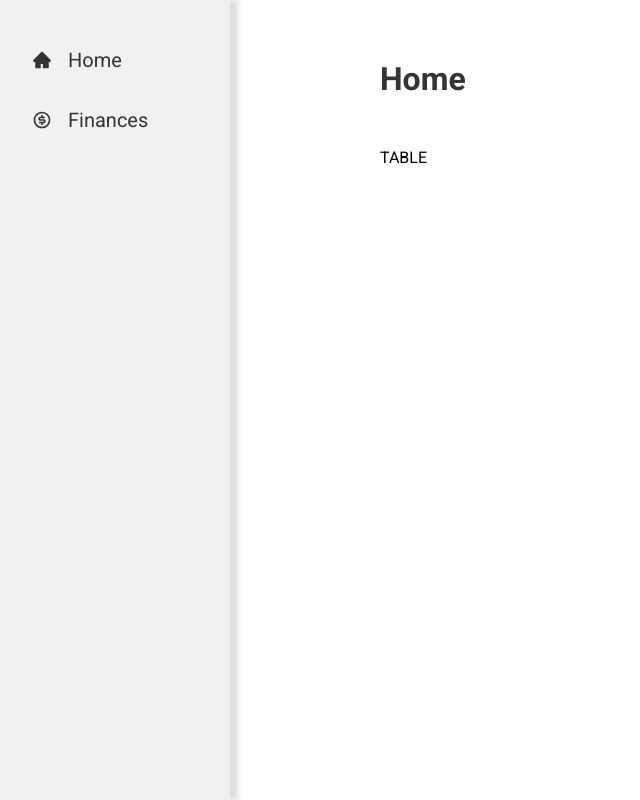
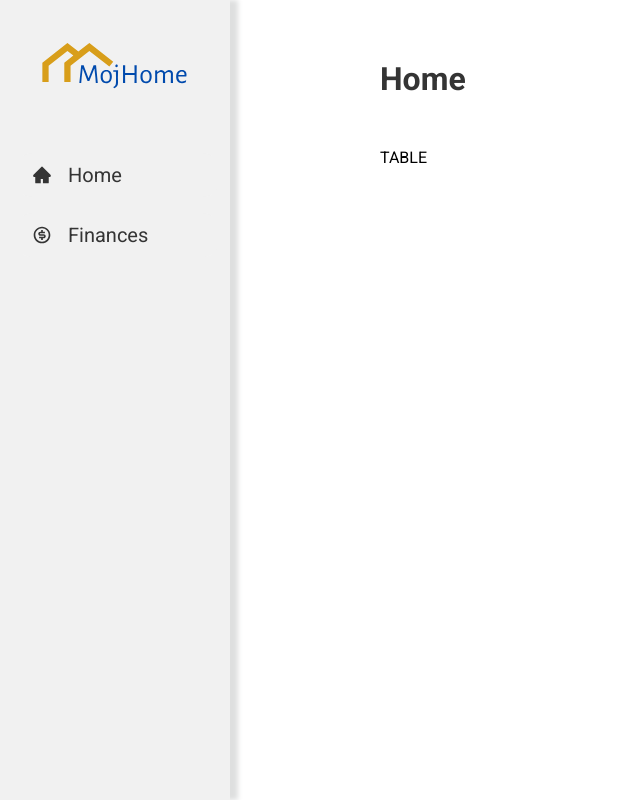
Before and after one commit to vicardo11/mojhome-frontend, a React (Create React App) app: page / in a window 1280 px wide. Shown: the whole page, without its empty margins (0-640 px from the left). Built offline with nearby package versions, Linux system fonts and the light colour scheme.

Commit message:
Add icon and logo

```diff
--- a/public/index.html
+++ b/public/index.html
@@ -4,7 +4,8 @@
     <meta charset="utf-8">
     <meta name="viewport" content="width=device-width, initial-scale=1">
     <link rel="stylesheet" href="https://fonts.googleapis.com/icon?family=Material+Icons" />
-    <title>Mojhome</title>
+    <link rel="icon" type="image/x-icon" href="/assets/icon.svg">
+    <title>MojHome</title>
 </head>
 <body>
 <div id="root"></div>
--- /dev/null
+++ b/src/components/logoIcon/LogoIcon.tsx
@@ -0,0 +1,79 @@
+import React from "react";
+export const LogoIcon = () => {
+  return (
+    <svg
+      xmlns="http://www.w3.org/2000/svg"
+      zoomAndPan="magnify"
+      viewBox="0 0 224.87999 112.499997"
+      preserveAspectRatio="xMidYMid meet"
+      version="1.0"
+    >
+      <defs>
+        <g />
+        <clipPath id="2b589165e1">
+          <path
+            d="M 3 19.601562 L 111 19.601562 L 111 78.132812 L 3 78.132812 Z M 3 19.601562 "
+            clipRule="nonzero"
+          />
+        </clipPath>
+      </defs>
+      <g clipPath="url(#2b589165e1)">
+        <path
+          fill="#d89e1a"
+          d="M 74.230469 19.535156 L 57.742188 32.46875 L 41.234375 19.53125 L 3.550781 49.105469 L 3.550781 78.113281 L 12.964844 78.113281 L 12.964844 53.632812 L 41.238281 31.445312 L 50.144531 38.425781 L 36.535156 49.101562 L 36.535156 78.117188 L 45.945312 78.117188 L 45.945312 53.632812 L 74.230469 31.449219 L 104.300781 55.035156 L 110.136719 47.695312 Z M 74.230469 19.535156 "
+          fillOpacity="1"
+          fillRule="nonzero"
+        />
+      </g>
+      <g fill="#004aad" fillOpacity="1">
+        <g transform="translate(56.663559, 79.650121)">
+          <g>
+            <path d="M 30.28125 0 L 27.28125 0 L 26.65625 -8.109375 L 25.25 -21.375 L 24.953125 -21.375 L 17.546875 -3.078125 L 14.8125 -3.078125 L 7.78125 -21.375 L 7.4375 -21.375 L 6.03125 -8.359375 L 5.328125 0 L 2.5 0 L 5.28125 -26.65625 L 9.0625 -26.65625 L 10.4375 -22.578125 L 16.21875 -7.40625 L 16.46875 -7.40625 L 22.546875 -22.828125 L 23.921875 -26.65625 L 27.65625 -26.65625 Z M 30.28125 0 " />
+          </g>
+        </g>
+      </g>
+      <g fill="#004aad" fillOpacity="1">
+        <g transform="translate(89.479107, 79.650121)">
+          <g>
+            <path d="M 10.4375 -19.375 C 13.019531 -19.375 15.023438 -18.535156 16.453125 -16.859375 C 17.878906 -15.179688 18.59375 -12.820312 18.59375 -9.78125 C 18.59375 -6.5625 17.84375 -4.070312 16.34375 -2.3125 C 14.84375 -0.550781 12.707031 0.328125 9.9375 0.328125 C 7.332031 0.328125 5.316406 -0.507812 3.890625 -2.1875 C 2.460938 -3.863281 1.75 -6.226562 1.75 -9.28125 C 1.75 -12.488281 2.503906 -14.972656 4.015625 -16.734375 C 5.523438 -18.492188 7.664062 -19.375 10.4375 -19.375 Z M 10.234375 -17.046875 C 8.484375 -17.046875 7.148438 -16.445312 6.234375 -15.25 C 5.316406 -14.0625 4.859375 -12.320312 4.859375 -10.03125 C 4.859375 -7.363281 5.304688 -5.363281 6.203125 -4.03125 C 7.109375 -2.695312 8.425781 -2.03125 10.15625 -2.03125 C 11.894531 -2.03125 13.222656 -2.613281 14.140625 -3.78125 C 15.054688 -4.945312 15.515625 -6.695312 15.515625 -9.03125 C 15.515625 -11.664062 15.0625 -13.660156 14.15625 -15.015625 C 13.257812 -16.367188 11.953125 -17.046875 10.234375 -17.046875 Z M 10.234375 -17.046875 " />
+          </g>
+        </g>
+      </g>
+      <g fill="#004aad" fillOpacity="1">
+        <g transform="translate(109.900453, 79.650121)">
+          <g>
+            <path d="M 7.5625 -19.046875 L 7.28125 -8.359375 L 7.484375 -0.796875 C 7.484375 1.367188 7.046875 3.109375 6.171875 4.421875 C 5.296875 5.742188 3.804688 6.957031 1.703125 8.0625 L 0.453125 6.578125 L 0.453125 6.203125 C 1.921875 5.335938 2.941406 4.40625 3.515625 3.40625 C 4.085938 2.40625 4.375 1.0625 4.375 -0.625 L 4.453125 -8.0625 L 4.28125 -16.796875 L 0.453125 -16.796875 L 0.203125 -17.09375 L 0.421875 -19.015625 L 4.328125 -19.015625 L 7.4375 -19.140625 Z M 5.328125 -27.578125 C 5.878906 -27.578125 6.320312 -27.410156 6.65625 -27.078125 C 6.988281 -26.742188 7.15625 -26.285156 7.15625 -25.703125 C 7.15625 -25.097656 6.976562 -24.613281 6.625 -24.25 C 6.28125 -23.882812 5.804688 -23.703125 5.203125 -23.703125 C 4.617188 -23.703125 4.164062 -23.867188 3.84375 -24.203125 C 3.53125 -24.535156 3.375 -25.007812 3.375 -25.625 C 3.375 -26.207031 3.546875 -26.675781 3.890625 -27.03125 C 4.234375 -27.394531 4.710938 -27.578125 5.328125 -27.578125 Z M 5.328125 -27.578125 " />
+          </g>
+        </g>
+      </g>
+      <g fill="#004aad" fillOpacity="1">
+        <g transform="translate(120.922155, 79.650121)">
+          <g>
+            <path d="M 24.375 -8.3125 L 24.453125 0 L 21.171875 0 L 21.34375 -8.03125 L 21.296875 -12.015625 L 13.890625 -12.0625 L 7.109375 -12.015625 L 7.078125 -8.3125 L 7.203125 0 L 3.90625 0 L 4.03125 -8.03125 L 3.90625 -26.65625 L 7.234375 -26.65625 L 7.109375 -14.84375 L 14.1875 -14.8125 L 21.296875 -14.84375 L 21.171875 -26.65625 L 24.546875 -26.65625 Z M 24.375 -8.3125 " />
+          </g>
+        </g>
+      </g>
+      <g fill="#004aad" fillOpacity="1">
+        <g transform="translate(149.37062, 79.650121)">
+          <g>
+            <path d="M 10.4375 -19.375 C 13.019531 -19.375 15.023438 -18.535156 16.453125 -16.859375 C 17.878906 -15.179688 18.59375 -12.820312 18.59375 -9.78125 C 18.59375 -6.5625 17.84375 -4.070312 16.34375 -2.3125 C 14.84375 -0.550781 12.707031 0.328125 9.9375 0.328125 C 7.332031 0.328125 5.316406 -0.507812 3.890625 -2.1875 C 2.460938 -3.863281 1.75 -6.226562 1.75 -9.28125 C 1.75 -12.488281 2.503906 -14.972656 4.015625 -16.734375 C 5.523438 -18.492188 7.664062 -19.375 10.4375 -19.375 Z M 10.234375 -17.046875 C 8.484375 -17.046875 7.148438 -16.445312 6.234375 -15.25 C 5.316406 -14.0625 4.859375 -12.320312 4.859375 -10.03125 C 4.859375 -7.363281 5.304688 -5.363281 6.203125 -4.03125 C 7.109375 -2.695312 8.425781 -2.03125 10.15625 -2.03125 C 11.894531 -2.03125 13.222656 -2.613281 14.140625 -3.78125 C 15.054688 -4.945312 15.515625 -6.695312 15.515625 -9.03125 C 15.515625 -11.664062 15.0625 -13.660156 14.15625 -15.015625 C 13.257812 -16.367188 11.953125 -17.046875 10.234375 -17.046875 Z M 10.234375 -17.046875 " />
+          </g>
+        </g>
+      </g>
+      <g fill="#004aad" fillOpacity="1">
+        <g transform="translate(169.791965, 79.650121)">
+          <g>
+            <path d="M 27.15625 -12.9375 C 27.1875 -14.070312 26.921875 -14.957031 26.359375 -15.59375 C 25.804688 -16.226562 24.992188 -16.546875 23.921875 -16.546875 C 22.140625 -16.546875 20.296875 -15.59375 18.390625 -13.6875 L 18.296875 -8.28125 L 18.46875 0 L 15.09375 0 L 15.34375 -12.9375 C 15.375 -14.070312 15.109375 -14.957031 14.546875 -15.59375 C 13.992188 -16.226562 13.179688 -16.546875 12.109375 -16.546875 C 10.359375 -16.546875 8.472656 -15.5625 6.453125 -13.59375 L 6.453125 -8.359375 L 6.609375 0 L 3.328125 0 L 3.53125 -8.0625 L 3.375 -18.84375 L 6.484375 -19.140625 L 6.484375 -16.34375 L 6.734375 -16.34375 C 8.453125 -17.875 10.210938 -18.859375 12.015625 -19.296875 C 13.566406 -19.296875 14.84375 -19.023438 15.84375 -18.484375 C 16.84375 -17.941406 17.550781 -17.160156 17.96875 -16.140625 L 18.21875 -16.140625 C 19.96875 -17.722656 21.835938 -18.773438 23.828125 -19.296875 C 25.941406 -19.296875 27.535156 -18.8125 28.609375 -17.84375 C 29.691406 -16.875 30.222656 -15.488281 30.203125 -13.6875 L 30.109375 -8.28125 L 30.28125 0 L 26.953125 0 Z M 27.15625 -12.9375 " />
+          </g>
+        </g>
+      </g>
+      <g fill="#004aad" fillOpacity="1">
+        <g transform="translate(203.065031, 79.650121)">
+          <g>
+            <path d="M 4.828125 -9.65625 L 4.828125 -9.5625 C 4.828125 -7.238281 5.351562 -5.453125 6.40625 -4.203125 C 7.457031 -2.953125 8.953125 -2.328125 10.890625 -2.328125 C 11.867188 -2.328125 12.84375 -2.484375 13.8125 -2.796875 C 14.78125 -3.117188 15.664062 -3.570312 16.46875 -4.15625 L 16.796875 -3.90625 L 16.3125 -1.078125 C 14.363281 -0.140625 12.421875 0.328125 10.484375 0.328125 C 7.765625 0.328125 5.628906 -0.535156 4.078125 -2.265625 C 2.523438 -3.992188 1.75 -6.375 1.75 -9.40625 C 1.75 -12.445312 2.523438 -14.867188 4.078125 -16.671875 C 5.628906 -18.472656 7.722656 -19.375 10.359375 -19.375 C 12.578125 -19.375 14.296875 -18.742188 15.515625 -17.484375 C 16.734375 -16.222656 17.34375 -14.472656 17.34375 -12.234375 C 17.34375 -11.484375 17.285156 -10.773438 17.171875 -10.109375 L 16.765625 -9.6875 Z M 10.359375 -17.046875 C 8.972656 -17.046875 7.8125 -16.59375 6.875 -15.6875 C 5.945312 -14.789062 5.332031 -13.523438 5.03125 -11.890625 L 14.21875 -12.0625 L 14.3125 -12.640625 C 14.3125 -14.054688 13.96875 -15.144531 13.28125 -15.90625 C 12.601562 -16.664062 11.628906 -17.046875 10.359375 -17.046875 Z M 10.359375 -17.046875 " />
+          </g>
+        </g>
+      </g>
+    </svg>
+  );
+};
--- a/src/components/sidebar/Sidebar.scss
+++ b/src/components/sidebar/Sidebar.scss
@@ -43,3 +43,10 @@ $color-sidebar-bckg: rgb(241, 241, 241);
 span {
   margin-left: 16px;
 }
+
+.brand {
+  font-size: 40px;
+  width: 65%;
+  margin: auto;
+  padding-top: 30px;
+}
--- a/src/components/sidebar/Sidebar.tsx
+++ b/src/components/sidebar/Sidebar.tsx
@@ -2,10 +2,14 @@ import React from "react";
 import "./Sidebar.scss";
 import { Link } from "react-router-dom";
 import { SidebarData } from "./SidebarData";
+import { LogoIcon } from "../logoIcon/LogoIcon";
 
 const Sidebar = () => {
   return (
     <nav className="nav-menu">
+      <div className="brand">
+        <LogoIcon />
+      </div>
       <ul className="nav-menu-items">
         {SidebarData.map((item, index) => {
           const Icon = item.icon;
```
Also changed, not shown: public/assets/icon.svg (added), src/components/logoIcon/logo.svg (added).
